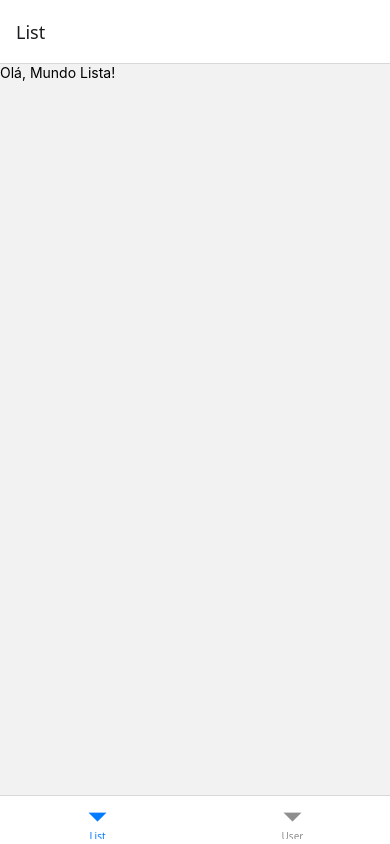
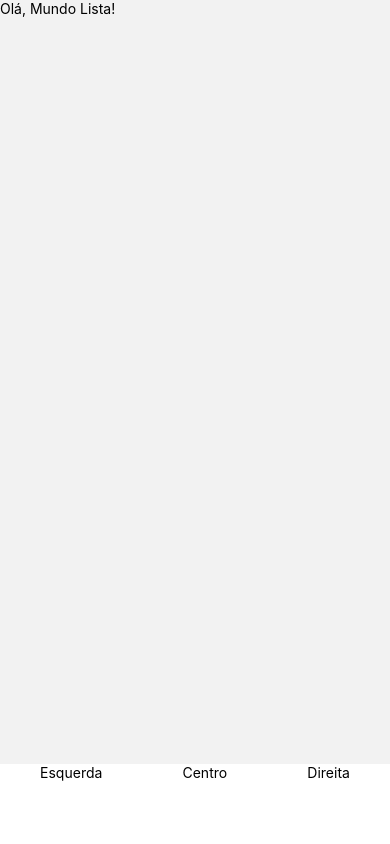
Before and after one commit to brilhante-hub/ReactNative-App, a React Native app: screen /BottomRoutes in a window 390 px wide. Built offline with nearby package versions, Linux system fonts and the light colour scheme.

Commit message:
Criação de áre no bottom, deixando mais organizado para aplicar o botão na segunda tela.

```diff
--- a/App.tsx
+++ b/App.tsx
@@ -1,7 +1,7 @@
 import './gesture-handler';
 import { StyleSheet } from 'react-native';
 import Routes from './src/routes/index.routes';
-import { NavigationContainer } from '@react-navigation/native';
+import { NavigationContainer } from '@react-navigation/native'
 
 export default function App() {
   return (
@@ -11,7 +11,6 @@ export default function App() {
   );
 }
 
-
 const styles = StyleSheet.create({
   container: {
     flex: 1
--- /dev/null
+++ b/gesture-handler.native.js
@@ -0,0 +1 @@
+import 'react-native-gesture-handler';
--- /dev/null
+++ b/src/components/CustomTabBar/index.tsx
@@ -0,0 +1,21 @@
+import React from "react";
+import { Text, TouchableOpacity, View } from "react-native";
+import { style } from "./styles";
+
+export default ({ state, navigation }: any) => {
+    return (
+        <View style={style.tabArea}>
+            <TouchableOpacity>
+                <Text>Esquerda</Text>
+            </TouchableOpacity>
+
+            <TouchableOpacity>
+                <Text>Centro</Text>
+            </TouchableOpacity>
+
+            <TouchableOpacity>
+                <Text>Direita</Text>
+            </TouchableOpacity>
+        </View>
+    )
+}
--- /dev/null
+++ b/src/components/CustomTabBar/styles.ts
@@ -0,0 +1,10 @@
+import { StyleSheet } from "react-native"
+import { themas } from "../../global/themes"
+
+export const style = StyleSheet.create({
+    tabArea: {
+        flexDirection: 'row',
+        height: 80,
+        justifyContent: 'space-around',
+    }
+})
--- a/src/pages/login/index.tsx
+++ b/src/pages/login/index.tsx
@@ -10,13 +10,15 @@ import { MaterialIcons, Octicons } from '@expo/vector-icons'
 import { themas } from "../../global/themes"
 import { Input } from "../../components/input";
 import { Button } from "../../components/Button";
-import { useNavigation, NavigationProp} from '@react-navigation/native';
+import { useNavigation, NavigationProp } from '@react-navigation/native'
+import BottomRoutes from "../../routes/bottom.routes";
 
 export default function Login() {
 
     const navigation = useNavigation<NavigationProp<any>>();
-    const [email, setEmail] = useState('');
-    const [password, setPassword] = useState('');
+
+    const [email, setEmail] = useState('a');
+    const [password, setPassword] = useState('a');
     const [showPassword, setShowPassword] = useState(true);
     const [loading, setLoading] = useState(false);
 
@@ -29,16 +31,8 @@ export default function Login() {
 
             navigation.navigate("BottomRoutes")
 
-            console.log("Logou!!!!!!!!!!!!!!!!!!!!!!!!!!!!");
+            console.log("Logou!!!!!!!!!!!!!!!!!!!!!!!!!!!!!");
 
-            setTimeout(() => {
-                if (email == 'brilhas@gmail.com' && password == '12345678') {
-                    Alert.alert('Logado com sucesso!');
-                } else {
-                    Alert.alert('Usuário não encontrado!');
-                }
-                setLoading(false)
-            }, 3000 )
         } catch (error) {
             console.log(error);
         } finally {
@@ -74,8 +68,7 @@ export default function Login() {
                 />
             </View>
             <View style={style.boxBotton}>
-
-                <Button text = "Entrar" loading = {loading} onPress={()=>getLogin()} />
+                <Button text="Entrar" loading={loading} onPress={() => getLogin()} />
             </View>
             <Text style={style.textBotton}>Não tem conta?
                 <Text style={{ color: themas.colors.primary }}> Crie agora!</Text></Text>
--- a/src/routes/botton.routes.tsx
+++ b/src/routes/bottom.routes.tsx
@@ -1,20 +1,27 @@
 import { createBottomTabNavigator } from "@react-navigation/bottom-tabs";
 import List from "../pages/list";
 import User from "../pages/user";
+import CustomTabBar from "../components/CustomTabBar";
 
 const Tab = createBottomTabNavigator();
 
 export default function BottomRoutes() {
     return (
-        <Tab.Navigator>
+        <Tab.Navigator
+            screenOptions={{
+                headerShown: false
+            }}
+            tabBar={props => <CustomTabBar {...props} />}
+        >
             <Tab.Screen
                 name="List"
                 component={List}
-                />
+            />
             <Tab.Screen
                 name="User"
                 component={User}
             />
+
         </Tab.Navigator>
     )
 }
--- a/src/routes/index.routes.tsx
+++ b/src/routes/index.routes.tsx
@@ -1,7 +1,7 @@
 import React from "react";
 import { createStackNavigator } from "@react-navigation/stack";
 import Login from "../pages/login";
-import BottomRoutes from "./botton.routes";
+import BottomRoutes from "./bottom.routes";
 
 export default function Routes() {
     const Stack = createStackNavigator()
```
Also changed, not shown: gesture-handler.js (added). Lines whose indentation alone changed are shown as unchanged.
